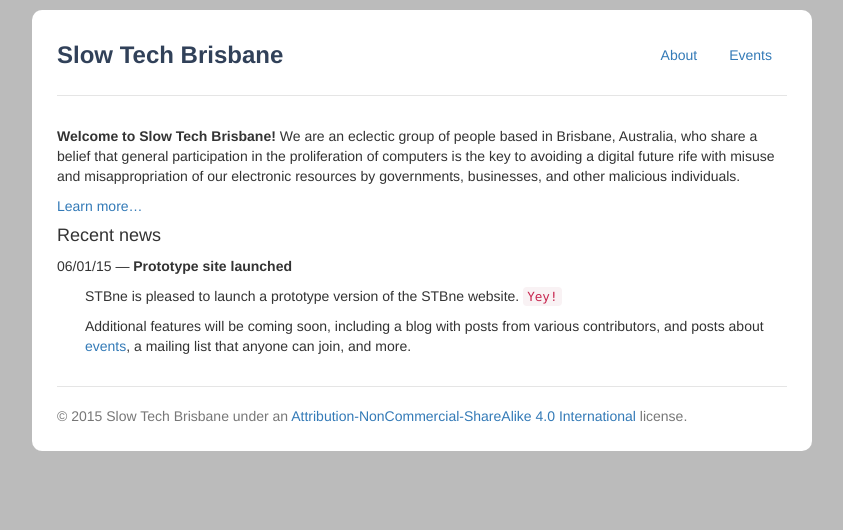
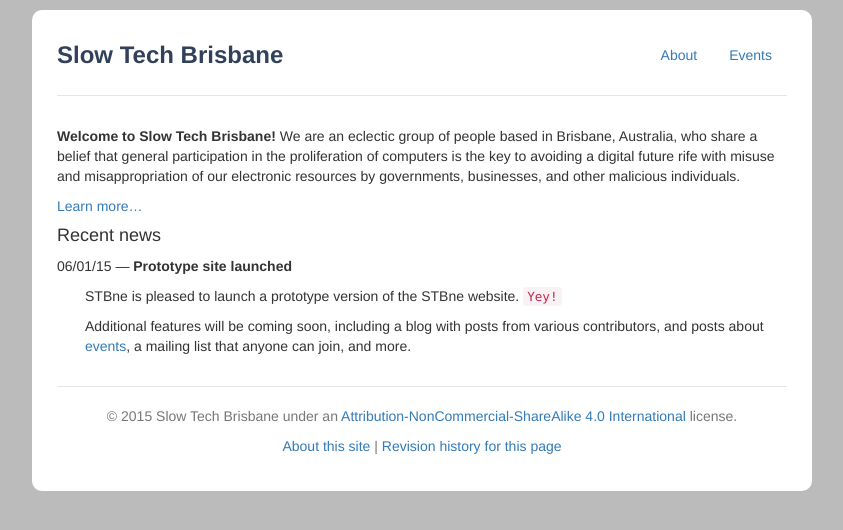
Before and after one commit to slowtechbne/slowtechbne.github.io, a Jekyll site: the page built from index.md, in a window 1280 px wide. Shown: the top 530 px of the page, without its empty margins (218-1061 px from the left). Built offline with Jekyll 4.4.1, drawn with Linux system fonts in a browser that asks for light colours.

Commit message:
Colophon and revision links from footer.

```diff
--- a/_includes/footer.html
+++ b/_includes/footer.html
@@ -1 +1,2 @@
-© 2015 Slow Tech Brisbane under an <a href="http://creativecommons.org/licenses/by-nc-sa/4.0/">Attribution-NonCommercial-ShareAlike 4.0 International</a> license.
+<p align="center">© 2015 Slow Tech Brisbane under an <a href="http://creativecommons.org/licenses/by-nc-sa/4.0/">Attribution-NonCommercial-ShareAlike 4.0 International</a> license.</p>
+<p align="center"><a href="/about#site">About this site</a> | <a href="https://github.com/{{ site.github_username}}/{{ site.github_username}}.github.io/commits/master/{{ page.path }}">Revision history for this page</a></p>
```
